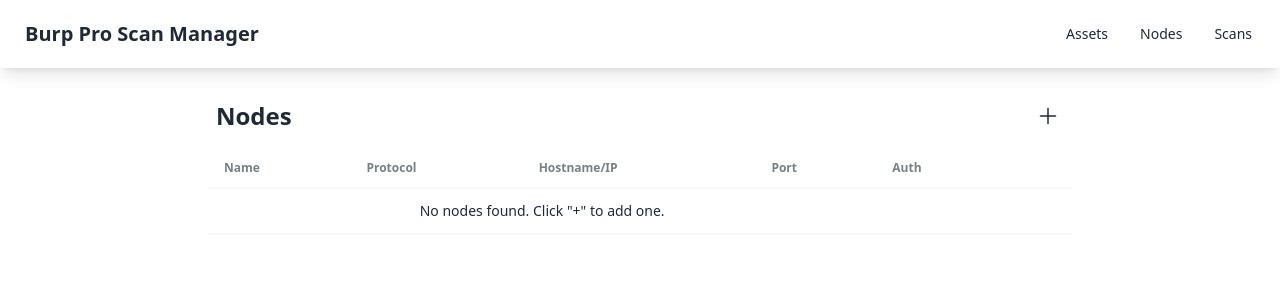
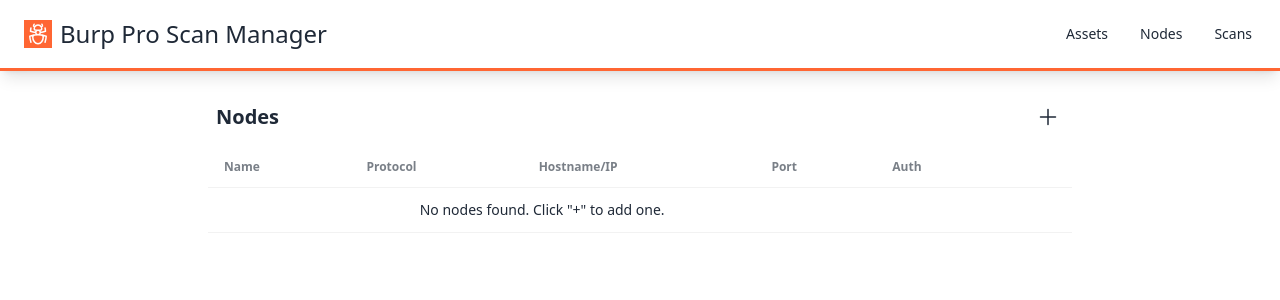
Before and after one commit to lanmaster53/burp-probe, a Flask app: page /nodes in a window 1280 px wide. Shown: the top 300 px of the page. Run offline with Flask 3, Linux system fonts and the light colour scheme; data that the repository does not hold is empty; some libraries are stand-ins or nearby versions.

Commit message:
Added some styles and a favicon.

```diff
--- a/enterprize/templates/pages/assets.html
+++ b/enterprize/templates/pages/assets.html
@@ -1,7 +1,7 @@
 {% extends "shared/layout.html" %}
 {% block body %}
 <div class="flex items-center">
-    <div class="flex-1"><h1 class="text-2xl font-semibold px-2 py-4">Assets</h1></div>
+    <div class="flex-1"><h1 class="text-xl font-semibold px-2 py-4">Assets</h1></div>
     <div class="flex-none">
         <button
             class="btn btn-circle btn-ghost"
--- a/enterprize/templates/pages/nodes.html
+++ b/enterprize/templates/pages/nodes.html
@@ -1,7 +1,7 @@
 {% extends "shared/layout.html" %}
 {% block body %}
 <div class="flex items-center">
-    <div class="flex-1"><h1 class="text-2xl font-semibold px-2 py-4">Nodes</h1></div>
+    <div class="flex-1"><h1 class="text-xl font-semibold px-2 py-4">Nodes</h1></div>
     <div class="flex-none">
         <button
             class="btn btn-circle btn-ghost"
--- a/enterprize/templates/pages/scans.html
+++ b/enterprize/templates/pages/scans.html
@@ -1,7 +1,7 @@
 {% extends "shared/layout.html" %}
 {% block body %}
 <div class="flex items-center">
-    <div class="flex-1"><h1 class="text-2xl font-semibold px-2 py-4">Scans</h1></div>
+    <div class="flex-1"><h1 class="text-xl font-semibold px-2 py-4">Scans</h1></div>
     <div class="flex-none">
         <button
             class="btn btn-circle btn-ghost"
--- a/enterprize/templates/partials/tables/scans.html
+++ b/enterprize/templates/partials/tables/scans.html
@@ -13,9 +13,9 @@
     {% for scan in scans %}
         <tr>
             <td>{{ scan.name }}</td>
-            <td><code>{{ scan.node.name }}</code></td>
-            <td><code>{{ scan.created_as_string }}</code></td>
-            <td><code>{{ scan.status }}</code></td>
+            <td>{{ scan.node.name }}</td>
+            <td>{{ scan.created_as_string }}</td>
+            <td>{{ scan.status }}</td>
             <td>
                 <div class="flex"></div>
             </td>
--- a/enterprize/templates/shared/layout.html
+++ b/enterprize/templates/shared/layout.html
@@ -5,17 +5,25 @@
         <meta name="viewport" content="width=device-width, initial-scale=1.0">
         <meta name="htmx-config" content='{"includeIndicatorStyles": false}' />
         <title>Burp Pro Scan Manager</title>
-        <link href="https://cdn.jsdelivr.net/npm/daisyui@4.7.3/dist/full.min.css" rel="stylesheet" type="text/css" />
+        <link rel="shortcut icon" href="{{ url_for('static', filename='favicon.ico') }}">
+        <link rel="stylesheet" type="text/css" href="https://cdn.jsdelivr.net/npm/daisyui@4.7.3/dist/full.min.css" />
         <script src="https://cdn.tailwindcss.com"></script>
         <script src="https://unpkg.com/htmx.org@latest/dist/htmx.min.js"></script>
         <script src="https://unpkg.com/htmx.org@1.9.11/dist/ext/debug.js"></script>
     </head>
     <body>
         {{ render_partial('partials/flash.html') }}
-        <header class="shadow-lg relative z-40"><!-- relative prevents content from overlapping header shadow -->
+        <header class="shadow-lg relative z-40" style="border-bottom: 3px solid #f63;"><!-- relative prevents content from overlapping header shadow -->
             <nav class="navbar bg-base-100">
-                <div class="flex-1">
-                    <a href="{{ url_for('core.home') }}" class="btn btn-ghost text-xl">Burp Pro Scan Manager</a>
+                <div class="flex-1 px-4 py-2"> <!-- brand -->
+                    <a href="{{ url_for('core.home') }}" class="flex items-center text-2xl">
+                        <div class="mr-2 p-0.5" style="background-color: #f63;">
+                            <svg xmlns="http://www.w3.org/2000/svg" fill="none" viewBox="0 0 24 24" stroke-width="1.5" stroke="white" class="w-6 h-6">
+                                <path stroke-linecap="round" stroke-linejoin="round" d="M12 12.75c1.148 0 2.278.08 3.383.237 1.037.146 1.866.966 1.866 2.013 0 3.728-2.35 6.75-5.25 6.75S6.75 18.728 6.75 15c0-1.046.83-1.867 1.866-2.013A24.204 24.204 0 0 1 12 12.75Zm0 0c2.883 0 5.647.508 8.207 1.44a23.91 23.91 0 0 1-1.152 6.06M12 12.75c-2.883 0-5.647.508-8.208 1.44.125 2.104.52 4.136 1.153 6.06M12 12.75a2.25 2.25 0 0 0 2.248-2.354M12 12.75a2.25 2.25 0 0 1-2.248-2.354M12 8.25c.995 0 1.971-.08 2.922-.236.403-.066.74-.358.795-.762a3.778 3.778 0 0 0-.399-2.25M12 8.25c-.995 0-1.97-.08-2.922-.236-.402-.066-.74-.358-.795-.762a3.734 3.734 0 0 1 .4-2.253M12 8.25a2.25 2.25 0 0 0-2.248 2.146M12 8.25a2.25 2.25 0 0 1 2.248 2.146M8.683 5a6.032 6.032 0 0 1-1.155-1.002c.07-.63.27-1.222.574-1.747m.581 2.749A3.75 3.75 0 0 1 15.318 5m0 0c.427-.283.815-.62 1.155-.999a4.471 4.471 0 0 0-.575-1.752M4.921 6a24.048 24.048 0 0 0-.392 3.314c1.668.546 3.416.914 5.223 1.082M19.08 6c.205 1.08.337 2.187.392 3.314a23.882 23.882 0 0 1-5.223 1.082" />
+                            </svg>
+                        </div>
+                        <span>Burp Pro Scan Manager</span>
+                    </a>
                 </div>
                 <div class="flex-none">
                     <div class="dropdown dropdown-end md:hidden">
```
Also changed, not shown: enterprize/static/favicon.ico (added).
